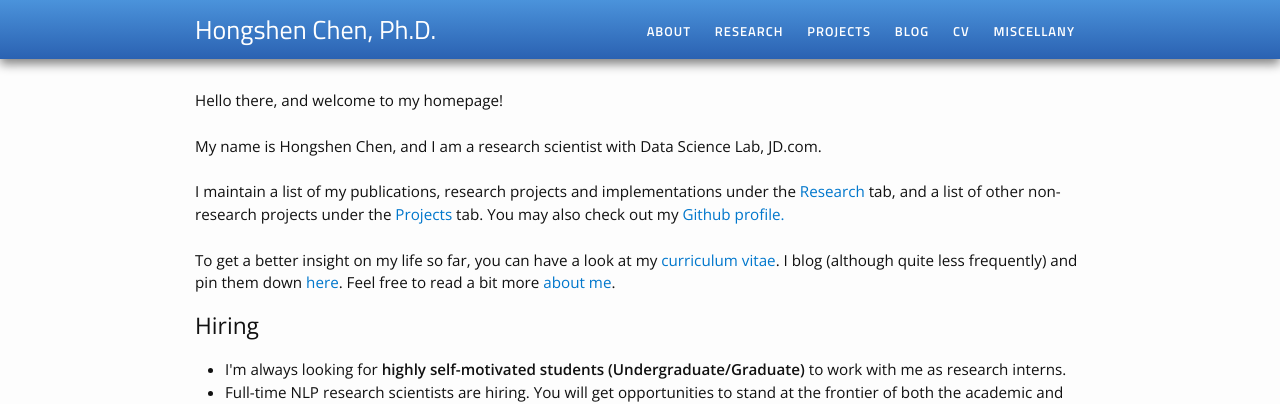
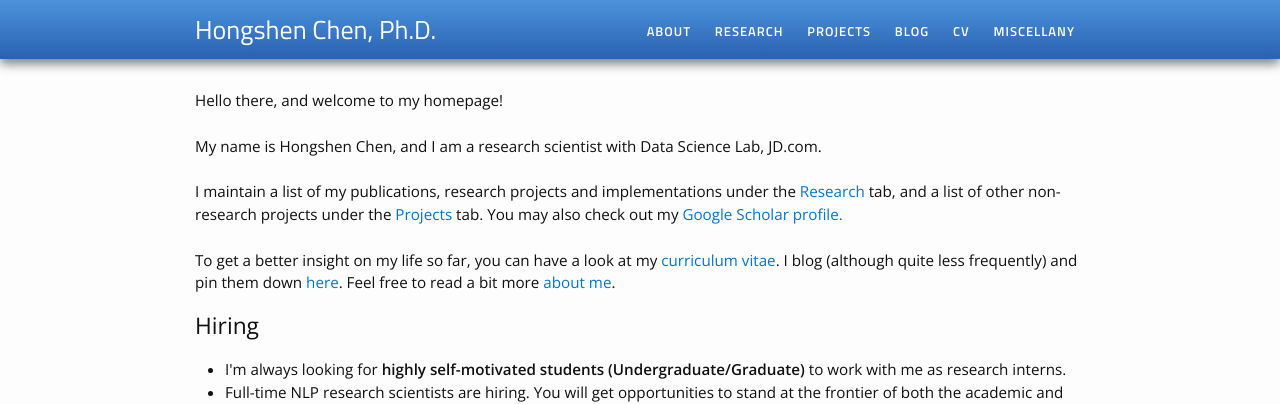
Before and after one commit to chenhongshen/chenhongshen.github.io, a Jekyll site: the page built from index.html, in a window 1280 px wide. Shown: the top 404 px of the page. Built offline with Jekyll 4.4.1, drawn with Linux system fonts in a browser that asks for light colours; a script that is not in the unit is left out.

Commit message:
Update index.html

```diff
--- a/index.html
+++ b/index.html
@@ -6,7 +6,7 @@ layout: default
 
 <p>Hello there, and welcome to my homepage!<br><br>My name is Hongshen Chen, and I am a research scientist with Data Science Lab, JD.com.<br><br>
 
-I maintain a list of my publications, research projects and implementations under the <a href="/research/">Research</a> tab, and a list of other non-research projects under the <a href="/projects">Projects</a> tab. You may also check out my <a href="">Github profile.</a><br><br>
+I maintain a list of my publications, research projects and implementations under the <a href="/research/">Research</a> tab, and a list of other non-research projects under the <a href="/projects">Projects</a> tab. You may also check out my <a href="https://scholar.google.com/citations?user=6IjAsIUAAAAJ&hl=en&oi=ao">Google Scholar profile.</a> <br><br>
 
 To get a better insight on my life so far, you can have a look at my <a href="/cv">curriculum vitae</a>. I blog (although quite less frequently) and pin them down <a href="/blog">here</a>. Feel free to read a bit more <a href="/about">about me</a>.</p>
 
```
